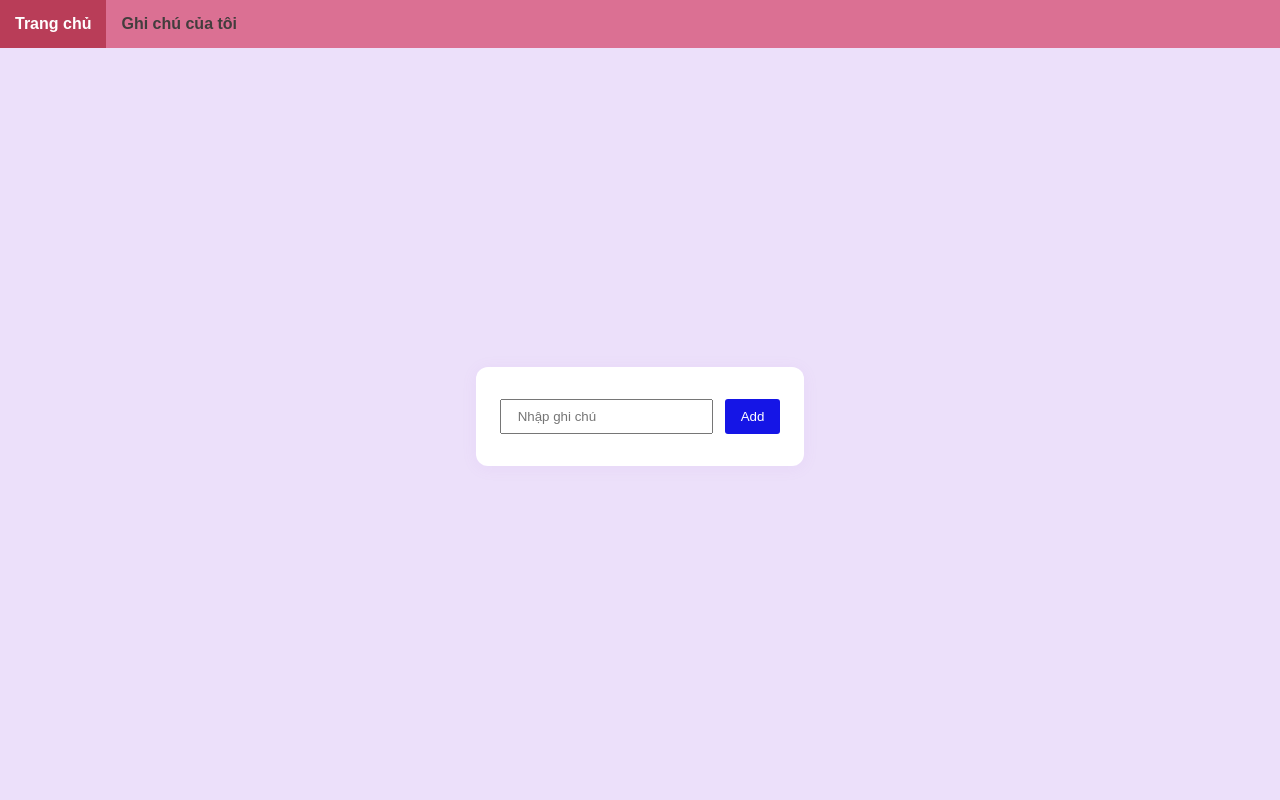
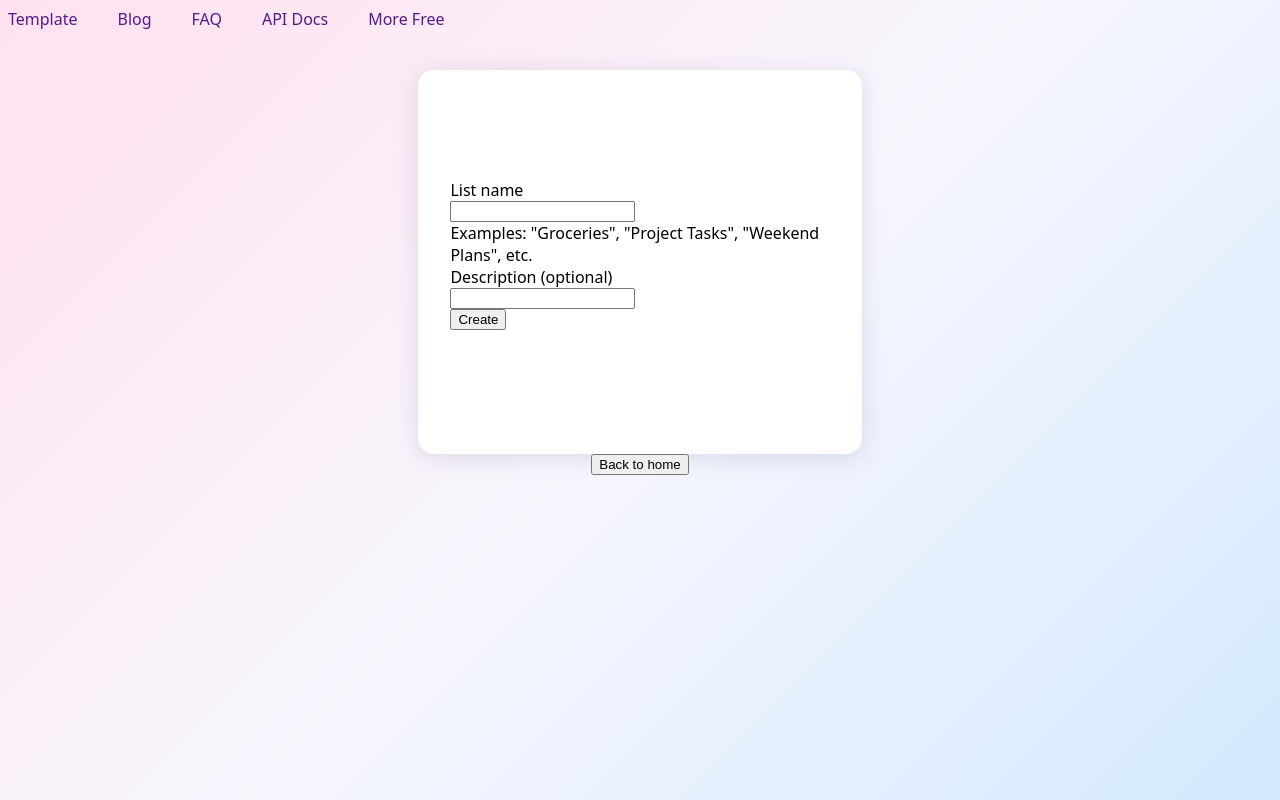
Before and after one commit to im-dlam/SeeQQ, a FastAPI app: page / in a window 1280 px wide. Run offline with FastAPI, Linux system fonts and the light colour scheme; data that the repository does not hold is empty.

Commit message:
change: change theme index

```diff
--- a/app/static/css/style.css
+++ b/app/static/css/style.css
@@ -1,99 +1,34 @@
 body {
-    margin: 0;
-    padding: 0;
-    min-height: 100vh;
-    display: flex;
-    flex-direction: column;
-    font-family: Arial, sans-serif;
-    background: #f7f3fc;
+  background: linear-gradient(135deg, #ffe1ef 0%, #f7f6fd 50%, #d3e9ff 100%);
+  font-family: system-ui, -apple-system, BlinkMacSystemFont, 'Segoe UI', Roboto, Oxygen, Ubuntu, Cantarell, 'Open Sans', 'Helvetica Neue', sans-serif;
 }
 
-/* Task  */
-nav.menu-bar ul {
-    margin: 0;
-    padding:0;
-    background-color: palevioletred;
+.nav-bar {
     display: flex;
-    list-style: none;
+    gap: 40px;
 }
-
-/* Menu */
-nav.menu-bar ul li {
-    padding: 15px 15px;
-
+nav a{
+    text-decoration: none;
+    user-select: none;
+    font-weight: 500;
+    cursor: pointer;
 }
-button:focus {
-    outline: none;
-}
-nav.menu-bar ul li:hover{
-    background-color:rgb(185, 61, 88);
-    color:white;
-
-}
-nav.menu-bar ul li:active{
-    background-color:rgb(194, 78, 103);
-
-}
-
-nav.menu-bar li a {
-    text-decoration: none;
-    font-weight: bold;
-    color:rgb(66, 61, 61);
-    cursor: pointer;
-    user-select: none;
-    border:none;
-    transition: background-color 0.15sx, color 0.15s;
-}
-nav.menu-bar ul li:hover,
-nav.menu-bar ul li:hover a {
-    background-color: rgb(185, 61, 88);
-    color: white;
-}
-
-#add-pages {
-    flex: 1;
+.card {
     display: flex;
-    flex-direction: row;
     justify-content: center;
     align-items: center;
-    background: #ece0fa;
-
+    flex-direction: column;
 }
-#add-pages form{
-    background: #fff;
-    padding: 32px 24px;
-    border-radius: 12px;
-    box-shadow: 0 2px 16px rgba(174, 109, 218, 0.08);
+.form-wrapper {
+    background-color: white;
+    margin-top: 40px;
+    border-radius: 16px;
+    box-shadow: 0 4px 24px 0 rgba(34, 34, 68, 0.12);
+              /* 0 1.5px 6px 0 rgba(34, 34, 68, 0.04); */
     display: flex;
-    gap: 12px;
-
+    justify-content: center;  /* căn giữa ngang */
+    align-items: center;      /* căn giữa dọc */
+    min-height: 40vh;         /* hoặc 100vh nếu muốn giữa cả trang */
+    width: 30%;
+    padding:32px;
 }
-
-
-.pages {
-    display: flex;
-    flex-direction: column;
-    flex: 1;
-    min-height: 0;
-}
-#add-btn,
-.pages form input {
-    padding:8px 16px;
-    outline: none;
-}
-
-#add-btn {
-    background-color: rgb(21, 21, 230);
-    color:white;
-    border:none;
-    border-radius: 3px;
-    cursor: pointer;
-    transition: background-color 0.2s;
-}
-#add-btn:hover {
-    background-color: rgb(0, 60, 255);
-}
-#add-btn:active {
-    background-color: rgb(71, 110, 240);
-
-}
--- a/app/templates/index.html
+++ b/app/templates/index.html
@@ -6,25 +6,33 @@
     <link rel="stylesheet" href="{{ url_for('static', path='css/style.css') }}">
 </head>
 <body>
-    <div class="pages">
-        <nav class="menu-bar">
-            <ul class="menu-list">
-                <li><a>Trang chủ</a></li>
-                <li>
-                    <a href="my-notes">Ghi chú của tôi</a>
-                </li>
-            </ul>
-        </nav>
+    <nav class="nav-bar">
+        <a class="nav-link" href="">Template</a>
+        <a class="nav-link" href="">Blog</a>
+        <a class="nav-link" href="">FAQ</a>
+        <a class="nav-link" href="">API Docs</a>
+        <a class="nav-link" href="">More Free</a>
+    </nav>
 
-        <div id="add-pages">
-            <div>
-                <form  action="/add" method="post">
-                    <input type="text" placeholder="Nhập ghi chú" name="item_note" required>
-                    <button type="submit" id="add-btn">Add</button>
+    <div class="container">
+        <div class="card">
+            <div class="form-wrapper">
+                <form class="card-form" action="/add">
+                    <div>List name</div>
+                    <input type="text">
+                    <div>Examples: "Groceries", "Project Tasks", "Weekend Plans", etc.</div>
+                    <div>Description (optional)</div>
+                    <input type="text">
+                    <div>
+                        <button>Create</button>
+                    </div>
                 </form>
             </div>
+            <div>
+                <button>Back to home</button>
+            </div>
         </div>
+
     </div>
-
 </body>
 </html>
```
